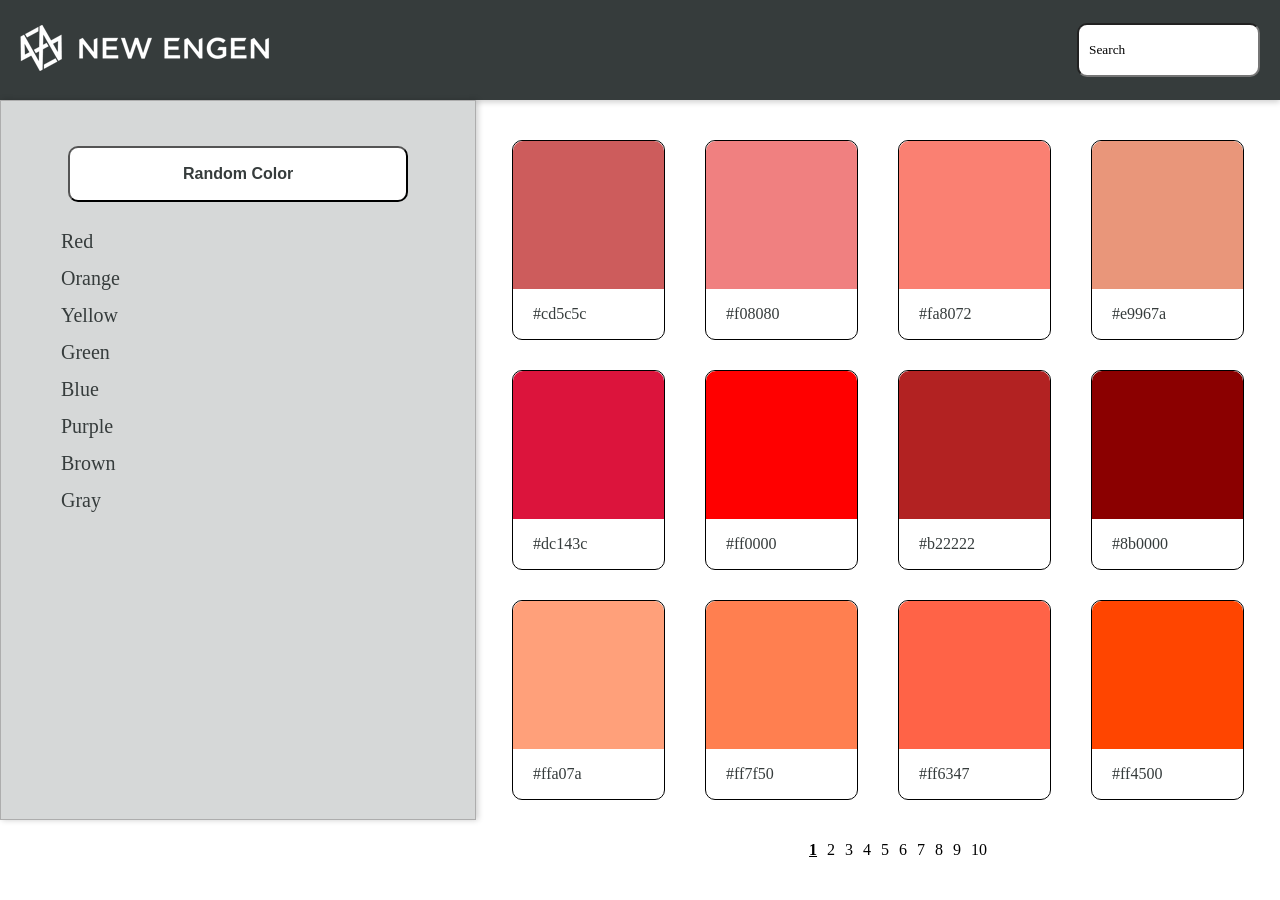
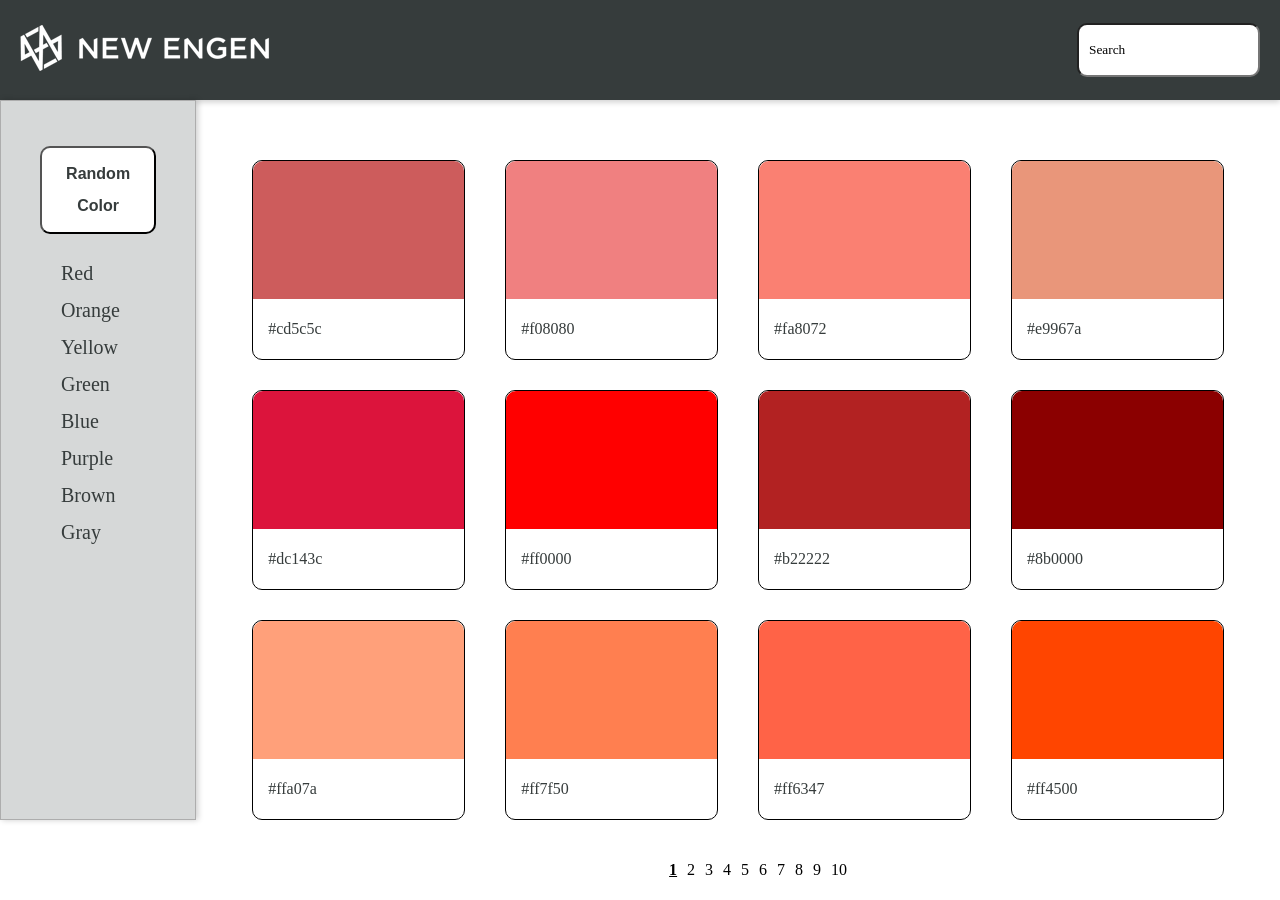
Before and after one commit to barisozcetin/newengen-design-assessment, a React app: page / in a window 1280 px wide. Built offline with nearby package versions, Linux system fonts and the light colour scheme.

Commit message:
components seperated

```diff
--- a/src/components/ColorDetail.js
+++ b/src/components/ColorDetail.js
@@ -26,8 +26,16 @@ const ColorDetail = ({ color, similarColors, onColorChange }) => {
           .container {
             display: grid;
             height: 100%;
+            padding-top: 50px;
             grid-template-rows: 50vh 25vh 30px;
             grid-template-columns: 1fr;
+          }
+          @media screen and (min-width: 1500px) {
+            .container {
+              padding-top: 50px;
+              padding-left: 150px;
+              padding-right: 150px;
+            }
           }
           .similar-list {
             padding: 0;
--- a/src/components/ColorGrid.js
+++ b/src/components/ColorGrid.js
@@ -64,24 +64,30 @@ class ColorGrid extends Component {
         <style jsx>{`
           .container {
             // grid-area: content;
-            // margin: 20px;
+            margin: 20px;
             // margin-left: 60px;
             // margin-right: 60px;
-            display: flex;
-            flex-direction: column;
+            display: grid;
+            grid-template-rows: 1fr auto;
+          }
+          .pagination {
+            justify-self: center;
           }
           .swatch--grid {
             display: grid;
-            padding: 10px;
-            padding-left: 1rem;
-            padding-right: 1rem;
-            column-gap: 8px;
-            row-gap: 6px;
-            grid-template-columns: repeat(4, 1fr);
-            grid-template-rows: 200px 200px 200px;
+            // padding: 10px;
+            // padding-left: 1rem;
+            // padding-right: 1rem;
+            column-gap: 1.2rem;
+            row-gap: 1.2rem;
+            height: 100%;
+            grid-template-columns: repeat(3, minmax(60px, 220px));
+            grid-template-rows: repeat(4, minmax(100px, 150px));
           }
-          @media screen and (min-width: 768px) {
+          @media screen and (min-width: 769px) {
             .swatch--grid {
+              grid-template-columns: repeat(4, minmax(100px, 250px));
+              grid-template-rows: repeat(3, minmax(100px, 200px));
               padding: 20px;
               padding-left: 1rem;
               padding-right: 1rem;
@@ -91,15 +97,15 @@ class ColorGrid extends Component {
           }
           @media screen and (min-width: 1600px) {
             .swatch--grid {
-              padding: 40px;
-              padding-left: 10rem;
-              padding-right: 10rem;
+              padding: 20px;
+              padding-left: 1rem;
+              padding-right: 1rem;
               column-gap: 80px;
               row-gap: 60px;
             }
             .content {
               grid-area: content;
-              margin: 20px;
+              margin: 10px;
               margin-left: 60px;
               margin-right: 60px;
             }
--- a/src/components/ColorGridItem.js
+++ b/src/components/ColorGridItem.js
@@ -2,7 +2,7 @@ import React from "react";
 
 const ColorGridItem = ({ color, onColorChange, size }) => {
   let fontSize = size === "large" ? "32px" : "16px";
-  let rows = size === "small" ? "3fr 1fr" : "10fr 1fr";
+  let rows = size === "small" ? "3fr 1fr" : "5fr 1fr";
   return (
     <div className="swatch--card" onClick={() => onColorChange(color)}>
       <div className="swatch--color" style={{ background: color }} />
@@ -22,8 +22,9 @@ const ColorGridItem = ({ color, onColorChange, size }) => {
         }
         .swatch--title {
           color: #363c3c;
-          padding: 0 5px 0 20px;
+          padding: 0 5px 0 10px;
           text-transform: lowercase;
+          margin: 5px;
         }
         p {
           font-size: ${fontSize};
```
